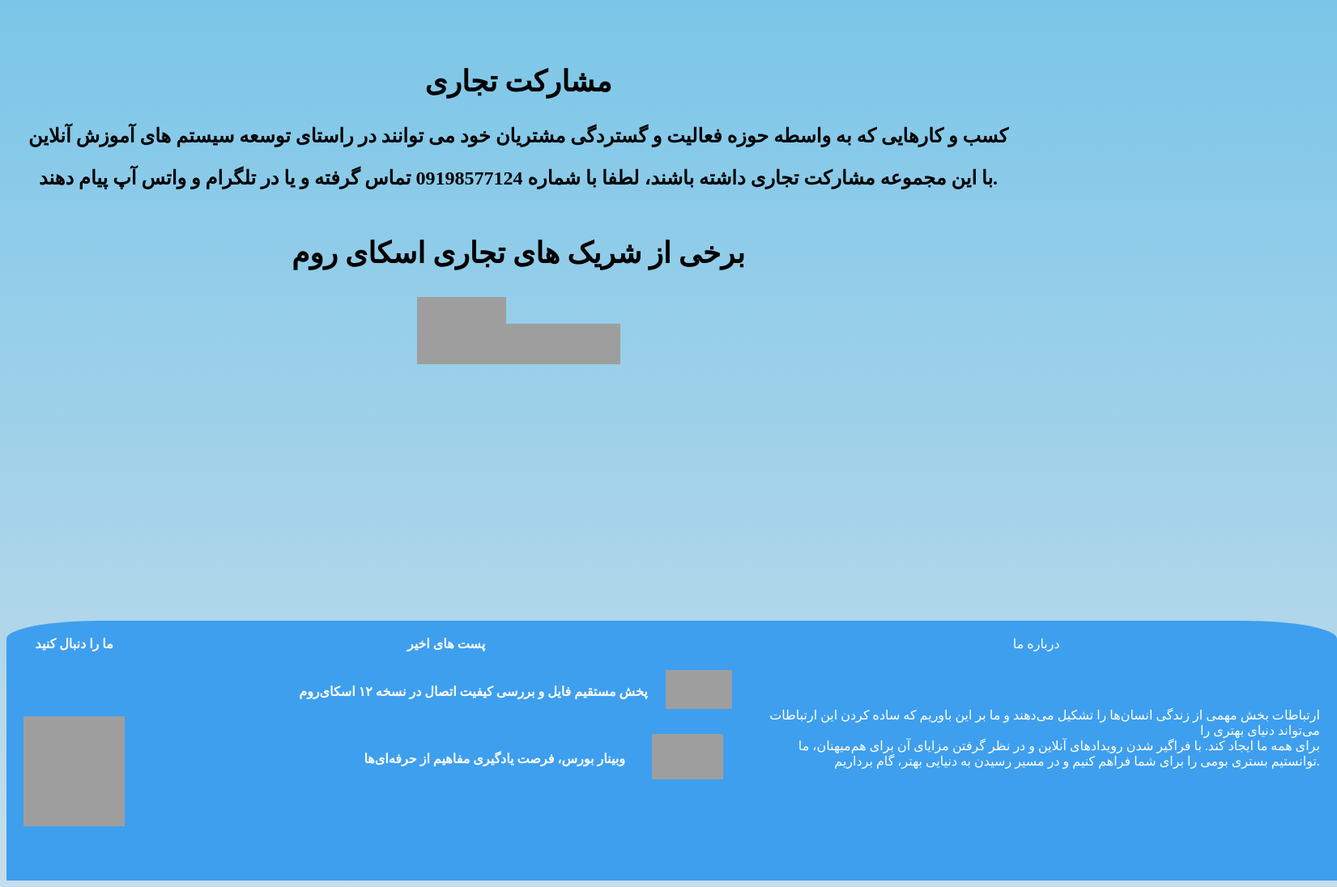
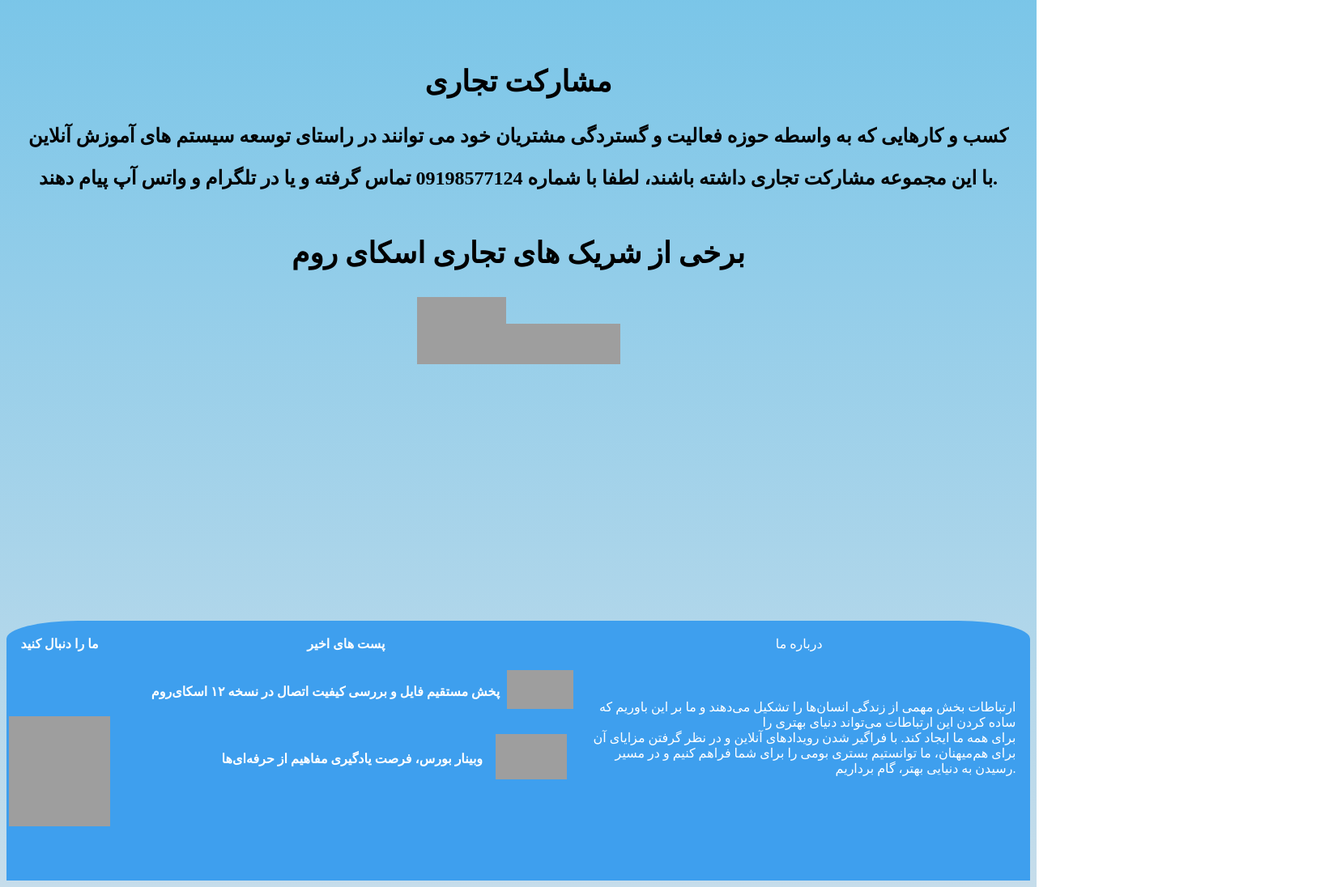
Before and after one commit to ali-pixell/sky, a plain HTML site: page index.html in a window 1280 px wide. Shown: the part 1157-2253 px from the top of the page at 81% size, 1651 px wide, since content can reach past the window. Drawn offline with Linux system fonts and the light colour scheme; grey boxes are pictures that could not be loaded.

Commit message:
Update index.html

```diff
--- a/index.html
+++ b/index.html
@@ -78,7 +78,7 @@
 		background-color: #3e9fee;
 			border-top-left-radius: 7%;
       border-top-right-radius: 7%;
-      width: 130%;
+      max-width
 		}
 		nav{
 		   background-color: white
```
